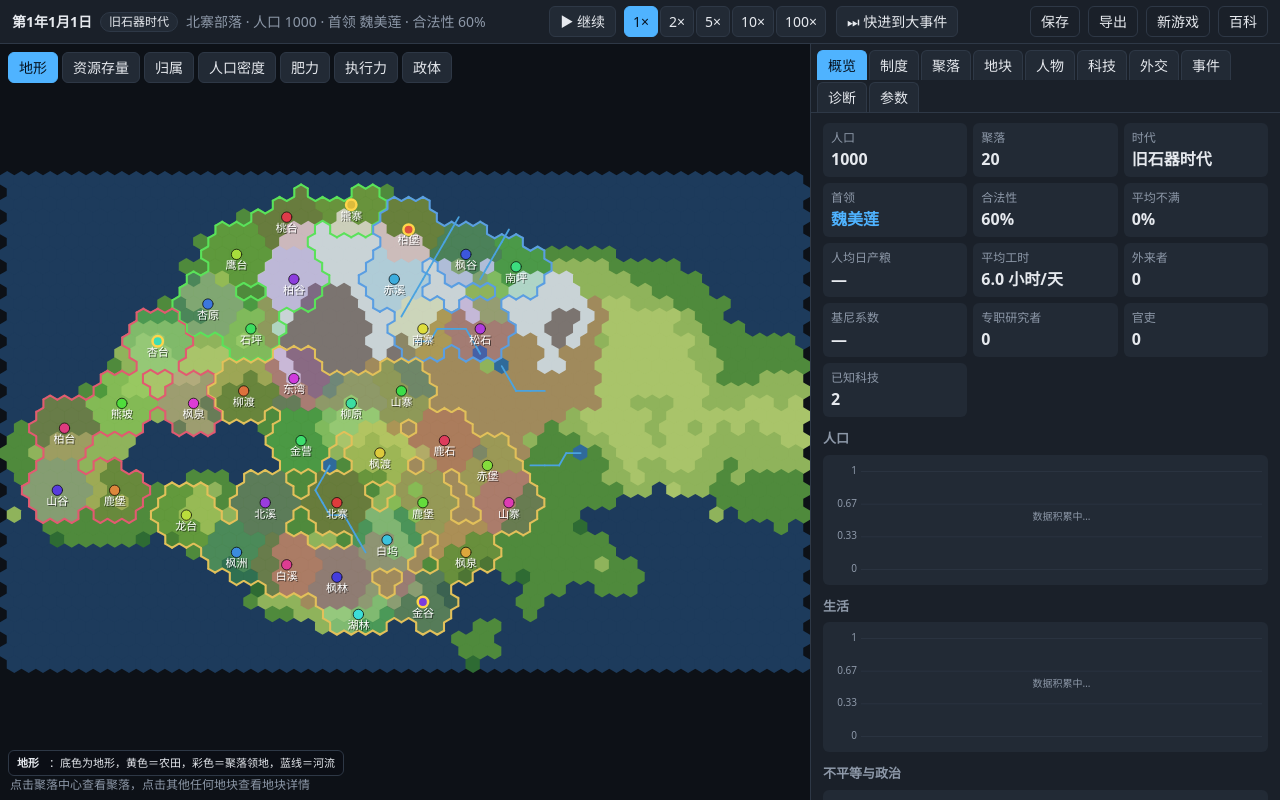
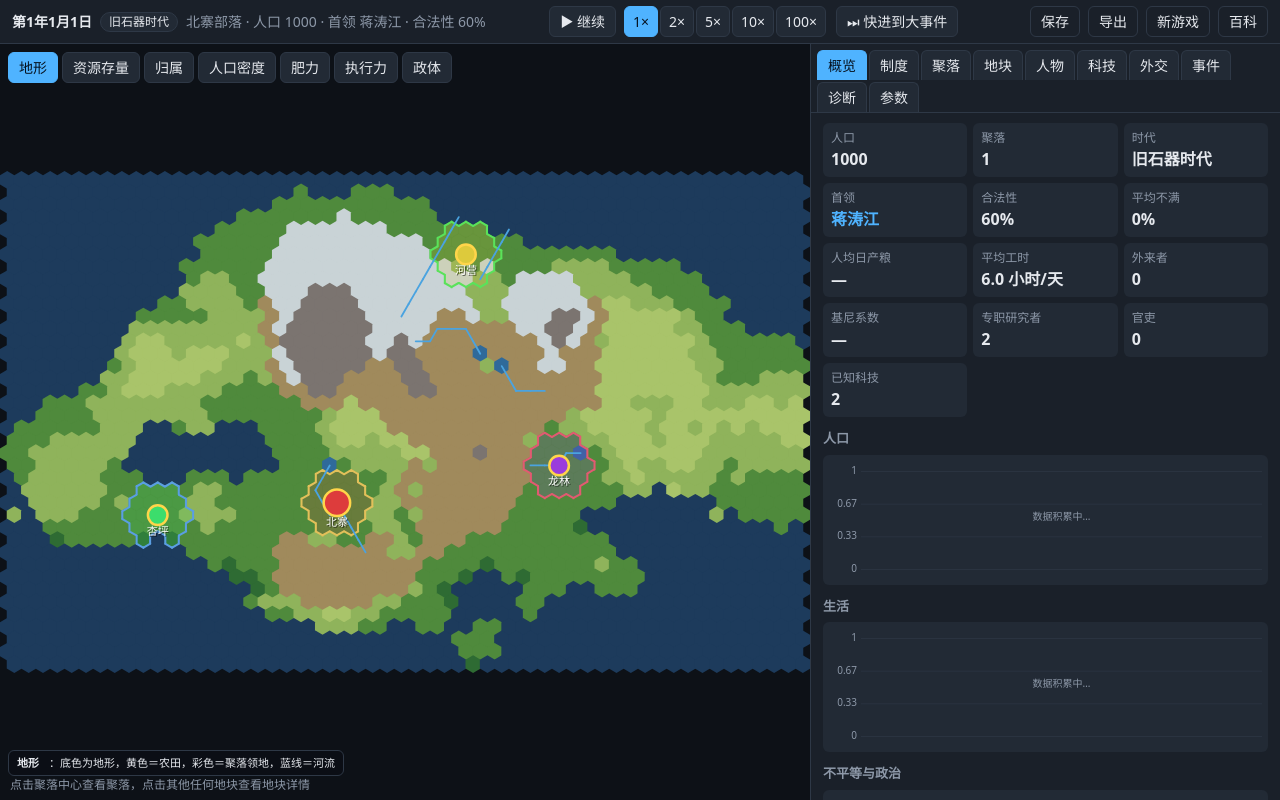
Before and after one commit to Zaknafein-Do-Urden/civil, a website built with Vite: page index.html in a window 1280 px wide. Both pictures are taken after a click on the button "开始模拟". Built offline with nearby package versions, Linux system fonts and the light colour scheme.

Commit message:
Start each tribe as one camp; split by carrying capacity instead of fixed band size
Fission now triggers when a camp exceeds 1.1x its territory's sustainable capacity and
sends out the surplus; tileCapacity applies a 0.7 harvest efficiency so the estimate
matches what camps actually sustain (5-10 people per tile, 100-200 per camp).

Co-Authored-By: Claude Opus 5.5 <noreply@anthropic.com>

```diff
--- a/src/core/sim.ts
+++ b/src/core/sim.ts
@@ -11,7 +11,7 @@ import { addBio, ageYears, createFounder, personById, surnameOf } from './person
 import { addEvent } from './events';
 import { charity, chooseJobs, dailySettlement, market, patronage, regenTiles } from './economy';
 import { exclusion, migrateLabor, updateLabor } from './labor';
-import { abandonEmpty, assignGuardian, dailyDemography, findSite, marriages, maybeFission, migrate, newSettlement } from './demography';
+import { abandonEmpty, assignGuardian, dailyDemography, marriages, maybeFission, migrate, newSettlement } from './demography';
 import {
   appointAdmins, chooseCouncil, chooseLeader, corruption, ensureLeader, institutionalChange, maybeElection, payAdmins,
   plannerMath, startMovement, unrest, updateActive, updateEnforcement, updateLegitimacy, updateMood, updatePracticed,
@@ -25,16 +25,11 @@ import type { Command, Person, World } from './types';
 import { PLAYER, emptyAcc, emptyYearAcc, forEachPolity, inPolity, newScope, npcCulture, npcSite, polityHue, polityName } from './nations';
 import { diplomacyYearly, initRelations, pushWarMood, warDemand, warMonthly } from './war';
 
-/** Typical forager camp size; real local bands are 25–50 people (DESIGN.md §7). */
-export const DEFAULT_BAND_SIZE = 50;
-
 export interface WorldConfig {
   seed: string;
   culture?: CultureSetting;
   startTile?: number;
   population?: number;
-  /** People per starting band (camp); the tribe starts as several nearby bands. */
-  bandSize?: number;
   /** Number of NPC tribes placed elsewhere on the map (DESIGN.md §12.3). */
   npcCount?: number;
   /** Starting population of each NPC tribe. */
@@ -88,9 +83,8 @@ export function createWorld(cfg: WorldConfig): World {
   };
 
   const pop = cfg.population ?? 1000;
-  const bandSize = cfg.bandSize ?? DEFAULT_BAND_SIZE;
   const start = cfg.startTile !== undefined && isLand(map.tiles[cfg.startTile]) ? cfg.startTile : bestStartTile(world);
-  inPolity(world, PLAYER, (v) => foundTribe(v, rng, start, pop, bandSize));
+  inPolity(world, PLAYER, (v) => foundTribe(v, rng, start, pop));
 
   // NPC tribes elsewhere on the map, same rules, their own cultures (DESIGN.md §12.3)
   const home = map.tiles[start];
@@ -102,42 +96,30 @@ export function createWorld(cfg: WorldConfig): World {
     const closeness = 1 - (hexDistance(home, map.tiles[site]) - 9) / 30;
     const id = world.npcs.length + 1;
     world.npcs.push(newScope(rng, id, npcCulture(rng, culture, closeness)));
-    inPolity(world, id, (v) => foundTribe(v, rng, site, npcPop, bandSize));
+    inPolity(world, id, (v) => foundTribe(v, rng, site, npcPop));
   }
   initRelations(world);
   world.rng = rng.state;
   return world;
 }
 
-/** Bands of a tribe settle around the start tile; runs on the polity's view. */
-function foundTribe(world: World, rng: Rng, start: number, pop: number, bandSize: number): void {
-  const nBands = Math.max(1, Math.round(pop / bandSize));
+/** A tribe starts as a single camp on the start tile; runs on the polity's view. */
+function foundTribe(world: World, rng: Rng, start: number, pop: number): void {
+  // The whole tribe starts as one camp; it splits on its own once food runs short (maybeFission)
   const first = newSettlement(world, rng, start);
   const bands = [first];
-  for (let i = 1; i < nBands; i++) {
-    let site = -1;
-    for (const s of bands) {
-      site = findSite(world, s.tile, 3, 6);
-      if (site >= 0) break;
-    }
-    if (site < 0) break;
-    bands.push(newSettlement(world, rng, site));
-  }
   if (pop < SMALL_GROUP) {
     foundHouseholds(world, rng, first.id, pop);
   } else {
-    for (let i = 0; i < pop; i++) {
-      const s = bands[i % bands.length];
-      world.people.push(createFounder(world, rng, s.id));
-    }
+    for (let i = 0; i < pop; i++) world.people.push(createFounder(world, rng, first.id));
     formFamilies(world, rng);
   }
-  for (const s of bands) s.food = 30 * world.people.filter((p) => p.settlement === s.id).length;
+  first.food = 30 * pop;
   world.polity.capital = first.id;
   if (!world.polity.name) world.polity.name = world.polity.id === PLAYER ? `${first.name}部落` : polityName(rng);
 
   addEvent(world, 'misc', false, '部落诞生',
-    `${pop} 人分成 ${bands.length} 个群落，在${first.name}一带生活。`);
+    `${pop} 人在${first.name}一带生活。`);
   const groups = groupBySettlement(world);
   chooseLeader(world, rng, '部落推举首领');
   chooseCouncil(world);
--- a/src/core/tiles.ts
+++ b/src/core/tiles.ts
@@ -201,6 +201,12 @@ function growthAverages(t: Tile): { wild: number; crop: number } {
  * Maximum sustainable yield of a tile under current technology. Logistic regrowth r·N·(1−N/K) + immigration
  * peaks at N = K/2, so MSY = K·(r/4 + immigration). A rough planning figure: ignores labour, tools and effort.
  */
+/**
+ * Share of the theoretical maximum yield people actually sustain: yields fall as stocks thin, and the lean
+ * season limits a camp more than the yearly average. Calibrated so camps that stay at this size stop starving.
+ */
+const HARVEST_EFFICIENCY = 0.7;
+
 export function tileCapacity(world: World, t: Tile): TileCapacity {
   const P = world.params;
   const g = growthAverages(t);
@@ -222,5 +228,5 @@ export function tileCapacity(world: World, t: Tile): TileCapacity {
   }
   // average consumer: mix of adults, children (0.6) and elders (0.8)
   const perHead = P.foodNeedAdult * 0.9;
-  return { wild, farmed, people: Math.max(wild, farmed) / perHead, agriculture };
+  return { wild, farmed, people: (Math.max(wild, farmed) * HARVEST_EFFICIENCY) / perHead, agriculture };
 }
--- a/src/ui/main.ts
+++ b/src/ui/main.ts
@@ -2,7 +2,7 @@ import { DIMS, PRESETS, UNSPECIFIED } from '../core/rules';
 import type { CultureSetting, DimId } from '../core/rules';
 import { TERRAIN_NAMES, generateMap, isLand, siteScore, tilesWithin } from '../core/map';
 import './wikiView';
-import { DEFAULT_BAND_SIZE, DEFAULT_NPC_COUNT, DEFAULT_NPC_POPULATION, createWorld, deserialize, serialize, step } from '../core/sim';
+import { DEFAULT_NPC_COUNT, DEFAULT_NPC_POPULATION, createWorld, deserialize, serialize, step } from '../core/sim';
 import { PLAYER, peopleOf } from '../core/nations';
 import { focusBanner } from './diplomacy';
 import { ERAS } from '../core/tech';
@@ -110,23 +110,16 @@ function readNpcs(): { npcCount: number; npcPopulation: number } {
   };
 }
 
-function readBandSize(): number {
-  return Math.max(20, Math.min(500, +($('#band-size') as HTMLInputElement).value || DEFAULT_BAND_SIZE));
-}
-
-/** Tell the player up front that the tribe starts as several camps, not one village. */
+/** Tell the player up front how the tribe starts. */
 function updateBandHint(): void {
   const pop = readPopulation();
-  const n = Math.max(1, Math.round(pop / readBandSize()));
   const risk = pop < 30 ? '人数这么少，开局按几户人家生成；一两次意外死亡或连续生男/生女都可能让部落绝嗣，灭绝风险很高。' : '';
-  $('#band-hint').textContent = n === 1
-    ? `${pop} 人全部住在同一个营地。${risk}`
-    : `石器时代的人靠采集狩猎为生，一块地养不活太多人，所以 ${pop} 人不会住在同一个村落，而是分成约 ${n} 个群落（每个约 ${Math.round(pop / n)} 人），散布在出生地附近，共同组成一个部落。附近地形太差时群落会少一些、每个人多一些。群落之后会自行壮大、分裂、迁徙；真实的狩猎采集营地通常 25–50 人。`;
+  $('#band-hint').textContent = `${pop} 人一开始都住在出生地的同一个营地，靠周围 19 格土地采集狩猎（一格约能养活 5–10 人）。` +
+    `人多到这片土地养不活、或猎物野果被吃薄时，会有人带着家人出去另建营地。${risk}`;
 }
 
 ($('#seed') as HTMLInputElement).value = randomSeed();
 ($('#population') as HTMLInputElement).oninput = updateBandHint;
-($('#band-size') as HTMLInputElement).oninput = updateBandHint;
 ($('#seed') as HTMLInputElement).onchange = regenerate;
 $('#reroll').onclick = () => {
   ($('#seed') as HTMLInputElement).value = randomSeed();
@@ -135,7 +128,7 @@ $('#reroll').onclick = () => {
 $('#best-site').onclick = pickBestSite;
 $('#start').onclick = () => {
   const seed = ($('#seed') as HTMLInputElement).value.trim() || randomSeed();
-  startGame(createWorld({ seed, culture: readCulture(), startTile, population: readPopulation(), bandSize: readBandSize(), ...readNpcs() }));
+  startGame(createWorld({ seed, culture: readCulture(), startTile, population: readPopulation(), ...readNpcs() }));
 };
 $('#load-local').onclick = () => {
   try {
--- a/src/ui/wiki/intro.ts
+++ b/src/ui/wiki/intro.ts
@@ -24,8 +24,9 @@ export const entries: WikiEntry[] = [
   {
     id: 'start-pop',
     category: '入门',
-    title: '初始人口与群落',
-    body: `<p>初始人口可设为 5–3000 人。采集狩猎时代一块地养不活太多人，所以人数多时部落会分成若干个<b>群落</b>（默认每个约 50 人），散布在出生地附近，共同组成一个部落。周围宜居土地不够时，群落会少一些、每个人多一些。</p>
+    title: '初始人口与营地',
+    body: `<p>初始人口可设为 5–3000 人，开局全部住在出生地的<b>同一个营地</b>。一个营地靠周围 19 格土地生活，一格约能养活 5–10 名采集狩猎者，所以一个营地大约能养活 100–200 人。</p>
+<p>人数超过这片土地的承载力时，多出来的人会带着家人到附近另建营地，几个月内就会分散开；剩下的人留在原地。1000 人开局一般在 3 个月内分成七八个营地。这些营地仍然属于同一个部落。</p>
 <p>不足 50 人时，开局按几户人家生成（夫妻加孩子），保证有男有女、有能生育的成年人。</p>
 <p><b>人数很少时灭绝风险很高</b>：几次意外死亡或连续生男、生女，都可能让部落绝嗣。这是真实的：孤立的小群体长期很难存续。</p>`,
   },
--- a/src/ui/wiki/map.ts
+++ b/src/ui/wiki/map.ts
@@ -4,10 +4,9 @@ export const entries: WikiEntry[] = [
   {
     id: 'map-scale',
     category: '地图',
-    title: '比例尺与群落领地',
+    title: '比例尺与营地领地',
     body: `<p>一格约 6 公里宽（约 35 平方公里）。这是从承载力反推的：平原一格的野生植物加猎物可持续养活约 7 名采集狩猎者，约合每平方公里 0.2 人。</p>
-<p>每个聚落占有半径 2 格（19 格）的领地，约是采集狩猎者从营地出发一天能走个来回的范围。一格养不活一个群落，所以一个营地需要多格土地。</p>
-<p>开局的部落会分成若干个群落（默认每个 50 人），散布在出生地附近。</p>`,
+<p>每个聚落占有半径 2 格（19 格）的领地，约是采集狩猎者从营地出发一天能走个来回的范围。一格只能养活 5–10 人，所以一个营地需要多格土地，19 格合计约 100–200 人。</p>`,
   },
   {
     id: 'map-colors',
--- a/src/ui/wiki/society.ts
+++ b/src/ui/wiki/society.ts
@@ -26,8 +26,9 @@ export const entries: WikiEntry[] = [
     id: 'settlements',
     category: '人口与社会',
     title: '聚落的分裂与迁徙',
-    body: `<p>聚落在三种情况下分裂出新的群落：</p>
+    body: `<p>聚落在四种情况下分裂出新的营地：</p>
 <ul>
+<li><b>人口超过领地的承载力</b>（地块面板里「可持续承载」之和）一成以上：多出来的人很快就会离开，离开的比例约等于超出的部分（三到五成）；</li>
 <li>人太多，超过能维持凝聚的规模（以邓巴数为基准，农业和较强的执行力会提高上限）；</li>
 <li>连续 3 个月有较多人挨饿；</li>
 <li>领地里的野生资源被吃得太狠，而附近还有空地。</li>
--- a/src/ui/wiki/tiles.ts
+++ b/src/ui/wiki/tiles.ts
@@ -21,7 +21,7 @@ export const entries: WikiEntry[] = [
     body: `<p>面板里的「可持续承载」是这块地在<b>当前科技</b>下长期能养活多少人的估计。</p>
 <p>野生资源按逻辑斯蒂方式再生：存量越接近上限长得越慢，被吃光也长不回来。存量在上限一半时每天新长出的最多，这个最大值就是可持续产量。植物还要乘以全年平均的生长条件（温度、降水），冬天和寒冷地区长得慢。学会捕鱼之后鱼才计入。</p>
 <p>学会农耕后另算一种情形：可开垦的地全部开垦耕作（受肥力、生长季、历法、犁、灌溉影响），加上被农田挤剩的野生资源，与只采猎相比取较大者。总食物除以人均需求（老幼吃得少，按成人的 0.9 计）就是承载人数。</p>
-<p>这是理论上限：没有计入劳力、工具和努力程度。实际上资源被吃到上限的约 80% 以下，采集和狩猎效率就开始下降，所以群落通常在远低于这个数字时就会分裂或迁走。可调参数：<i>植物再生</i>、<i>猎物再生</i>、<i>耕作产出</i>、<i>成人日需食物</i>。</p>`,
+<p>理论最大产量要打七折：资源被吃薄后采集狩猎效率下降，淡季也比全年平均更紧。打折后的数字就是聚落实际能长期维持的人口，聚落人口超过领地承载之和一成以上时，多出来的人会分出去另建营地。可调参数：<i>植物再生</i>、<i>猎物再生</i>、<i>耕作产出</i>、<i>成人日需食物</i>。</p>`,
   },
   {
     id: 'tile-history',
```
Also changed, not shown: DESIGN.md (+3 -4 lines), index.html (+1 -4 lines), src/core/demography.ts (+10 -5 lines).
